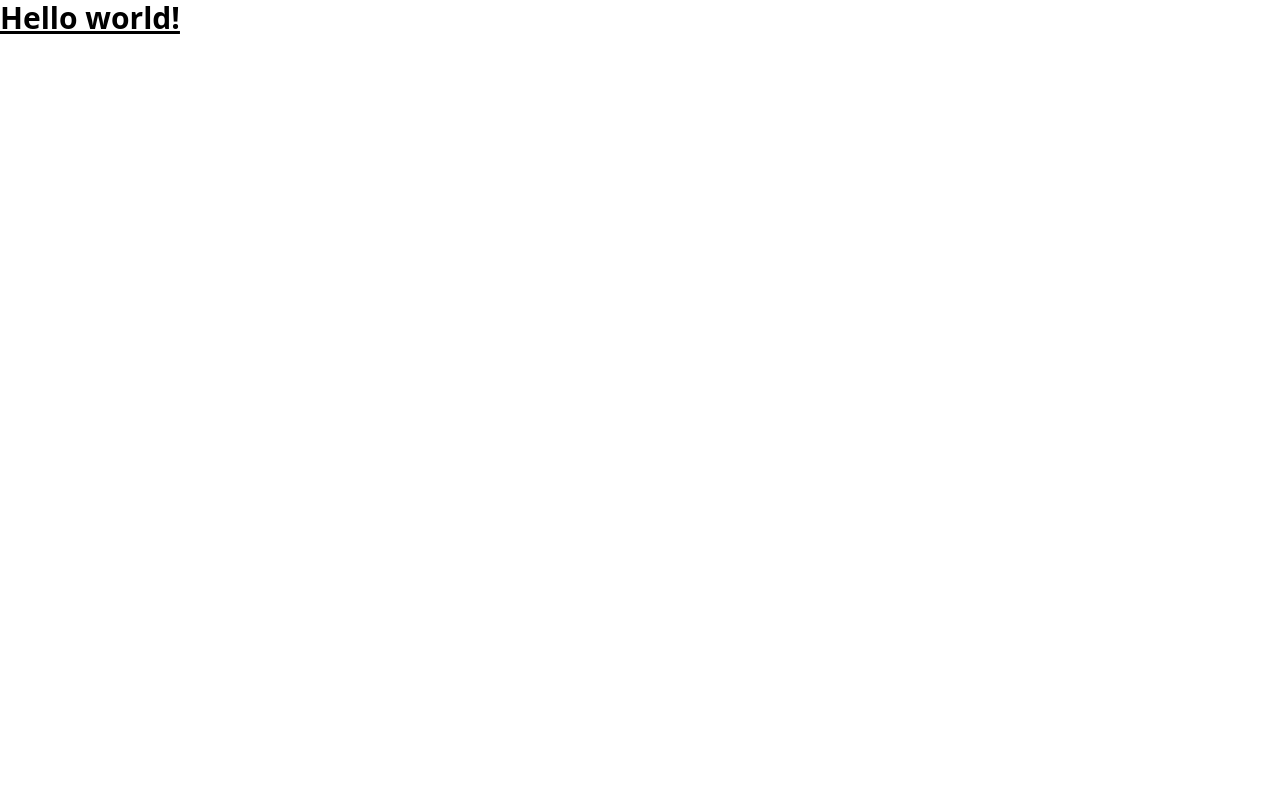
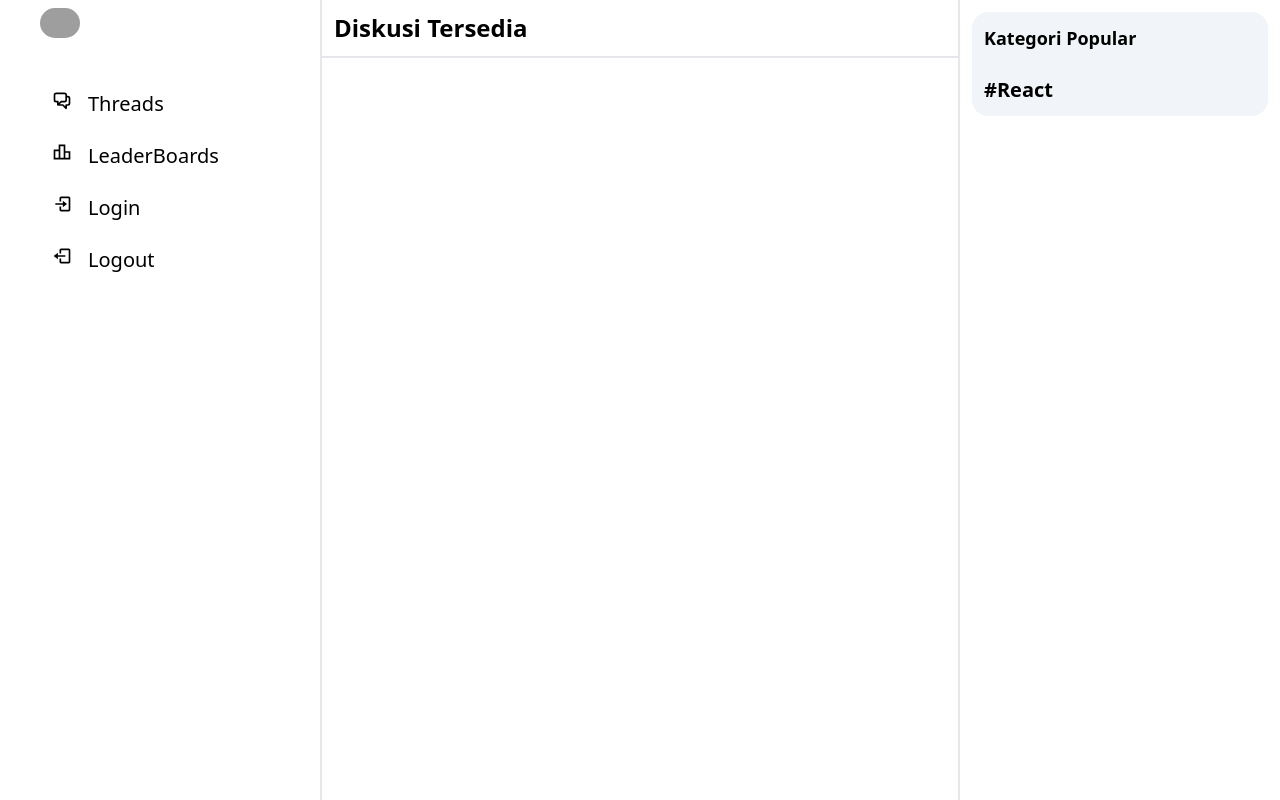
Before and after one commit to mufid219/forumdiskusi, a React (Create React App) app: page / in a window 1280 px wide. Built offline with nearby package versions, Linux system fonts and the light colour scheme; grey boxes are pictures that could not be loaded.

Commit message:
membuat homepage

```diff
--- a/package.json
+++ b/package.json
@@ -6,8 +6,10 @@
     "@testing-library/jest-dom": "^5.16.5",
     "@testing-library/react": "^13.4.0",
     "@testing-library/user-event": "^13.5.0",
+    "prop-types": "^15.8.1",
     "react": "^18.2.0",
     "react-dom": "^18.2.0",
+    "react-icons": "^4.7.1",
     "react-scripts": "5.0.1",
     "web-vitals": "^2.1.4"
   },
--- a/src/App.js
+++ b/src/App.js
@@ -1,10 +1,9 @@
 import './App.css';
+import HomePage from './pages/HomePage';
 
 function App() {
   return (
-    <h1 className="text-3xl font-bold underline">
-      Hello world!
-    </h1>
+    <HomePage />
   );
 }
 
--- /dev/null
+++ b/src/components/Sidebar.jsx
@@ -0,0 +1,20 @@
+import React from 'react';
+import { HiOutlineChatAlt2 } from 'react-icons/hi';
+import { MdOutlineLeaderboard } from 'react-icons/md';
+import { BiLogIn, BiLogOut } from 'react-icons/bi';
+
+function Sidebar() {
+  return (
+
+    <div className="flex flex-col w-1/4 h-full justify-start items-start px-10 bg-white">
+      <img src="https://dicoding-web-img.sgp1.cdn.digitaloceanspaces.com/original/jobs/dos:lowongan_dicoding_dicoding_indonesia_051021145713.png" alt="dicoding" className="w-10 mt-2 mb-10 rounded-full " />
+
+      <h1 className="text-xl flex flex-row cursor-pointer rounded-full p-3 hover:bg-slate-200"><HiOutlineChatAlt2 className="mr-4" /> Threads</h1>
+      <h1 className="text-xl flex flex-row cursor-pointer rounded-full p-3 hover:bg-slate-200"><MdOutlineLeaderboard className="mr-4" /> LeaderBoards</h1>
+      <h1 className="text-xl flex flex-row cursor-pointer rounded-full p-3 hover:bg-slate-200"><BiLogIn className="mr-4" /> Login</h1>
+      <h1 className="text-xl flex flex-row cursor-pointer rounded-full p-3 hover:bg-slate-200"><BiLogOut className="mr-4" /> Logout</h1>
+    </div>
+  );
+}
+
+export default Sidebar;
--- /dev/null
+++ b/src/pages/HomePage.jsx
@@ -0,0 +1,45 @@
+import React from 'react';
+import Sidebar from '../components/Sidebar';
+// import PropTypes from 'prop-types';
+
+function HomePage() {
+  return (
+    <div className="h-screen bg-slate-400 flex flex-row">
+      <Sidebar />
+
+      {/* Main Feed */}
+      <div className="flex-1 bg-white border-x-2 ">
+        {/* Header */}
+        <div className="flex flex-row p-3 border-b-2">
+          <h1 className="text-2xl font-semibold ">Diskusi Tersedia</h1>
+        </div>
+      </div>
+
+      {/* Explore Section */}
+      <div className="flex flex-col bg-white w-1/4">
+        <div className="bg-slate-100 flex flex-col rounded-2xl m-3">
+          <h1 className="font-black text-lg p-3">Kategori Popular</h1>
+          <div className="flex flex-col p-3 hover:bg-slate-300 cursor-pointer">
+            <h1 className="text-xl text-black font-bold">#React</h1>
+          </div>
+        </div>
+      </div>
+    </div>
+  );
+}
+
+// function MenuItem({ icon, title }) {
+//   return (
+//     <div className="flex flex-col w-1/4 h-full justify-center items-center bg-white">
+//     < {icon}/>
+//       <h1 className="text-xl flex flex-row ">{title ?? 'Title'}</h1>
+//     </div>
+//   );
+// }
+
+// MenuItem.propTypes = {
+//   icon: PropTypes.string.isRequired,
+//   title: PropTypes.string.isRequired,
+// };
+
+export default HomePage;
```
Also changed, not shown: 1 other file (tests, documents, lock files or other folders).
